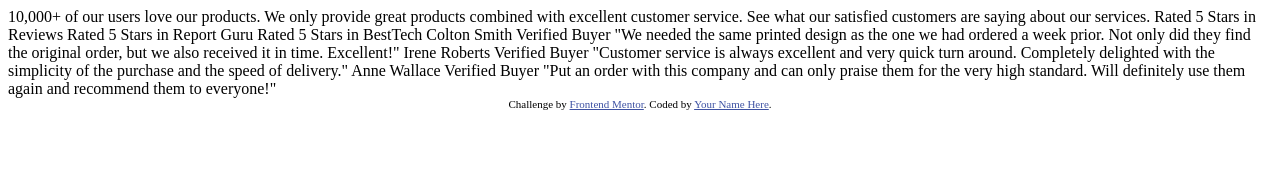
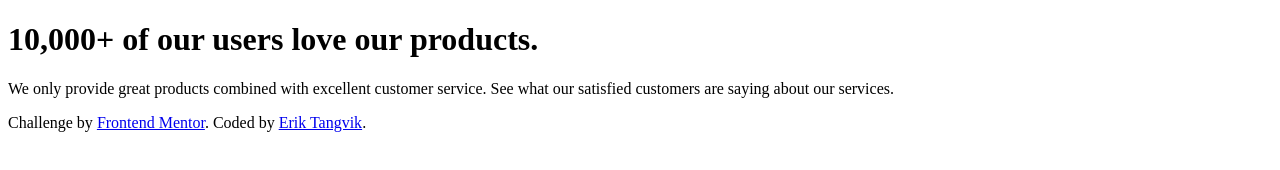
Before and after one commit to Etang131/social-proof-section, a plain HTML site: page index.html in a window 1280 px wide. Drawn offline with Linux system fonts and the light colour scheme.

Commit message:
started html

```diff
--- a/index.html
+++ b/index.html
@@ -3,33 +3,33 @@
   <head>
     <meta charset="UTF-8" />
     <meta name="viewport" content="width=device-width, initial-scale=1.0" />
-    <!-- displays site properly based on user's device -->
-
+    <link rel="stylesheet" href="css/main.css">
     <link
       rel="icon"
       type="image/png"
       sizes="32x32"
       href="./images/favicon-32x32.png"
     />
+    <title>Frontend Mentor | Social proof section</title>
+    <style>
 
-    <title>Frontend Mentor | Social proof section</title>
-
-    <!-- Feel free to remove these styles or customise in your own stylesheet 👍 -->
-    <style>
-      .attribution {
-        font-size: 11px;
-        text-align: center;
-      }
-      .attribution a {
-        color: hsl(228, 45%, 44%);
-      }
     </style>
   </head>
   <body>
-    10,000+ of our users love our products.
+    <div class="container">
+      <div class="productInfoBox"> <h1>10,000+ of our users love our products.</h1>
+        <p class="main-text">We only provide great products combined with excellent customer service.
+          See what our satisfied customers are saying about our services.</p></div>
+     <div class="ratingBoxes">   <div class="rating-box"></div>
+     <div class="rating-box"></div>
+     <div class="rating-box"></div>
+    </div>
 
-    We only provide great products combined with excellent customer service.
-    See what our satisfied customers are saying about our services.
+    </div>
+
+    <!--
+
+
 
     Rated 5 Stars in Reviews
     Rated 5 Stars in Report Guru
@@ -49,13 +49,14 @@
     Anne Wallace
     Verified Buyer
     "Put an order with this company and can only praise them for the very high
-    standard. Will definitely use them again and recommend them to everyone!"
+    standard. Will definitely use them again and recommend them to everyone!"-->
+
 
     <div class="attribution">
       Challenge by
       <a href="https://www.frontendmentor.io?ref=challenge" target="_blank"
         >Frontend Mentor</a
-      >. Coded by <a href="#">Your Name Here</a>.
+      >. Coded by <a href="#">Erik Tangvik</a>.
     </div>
   </body>
 </html>
```
